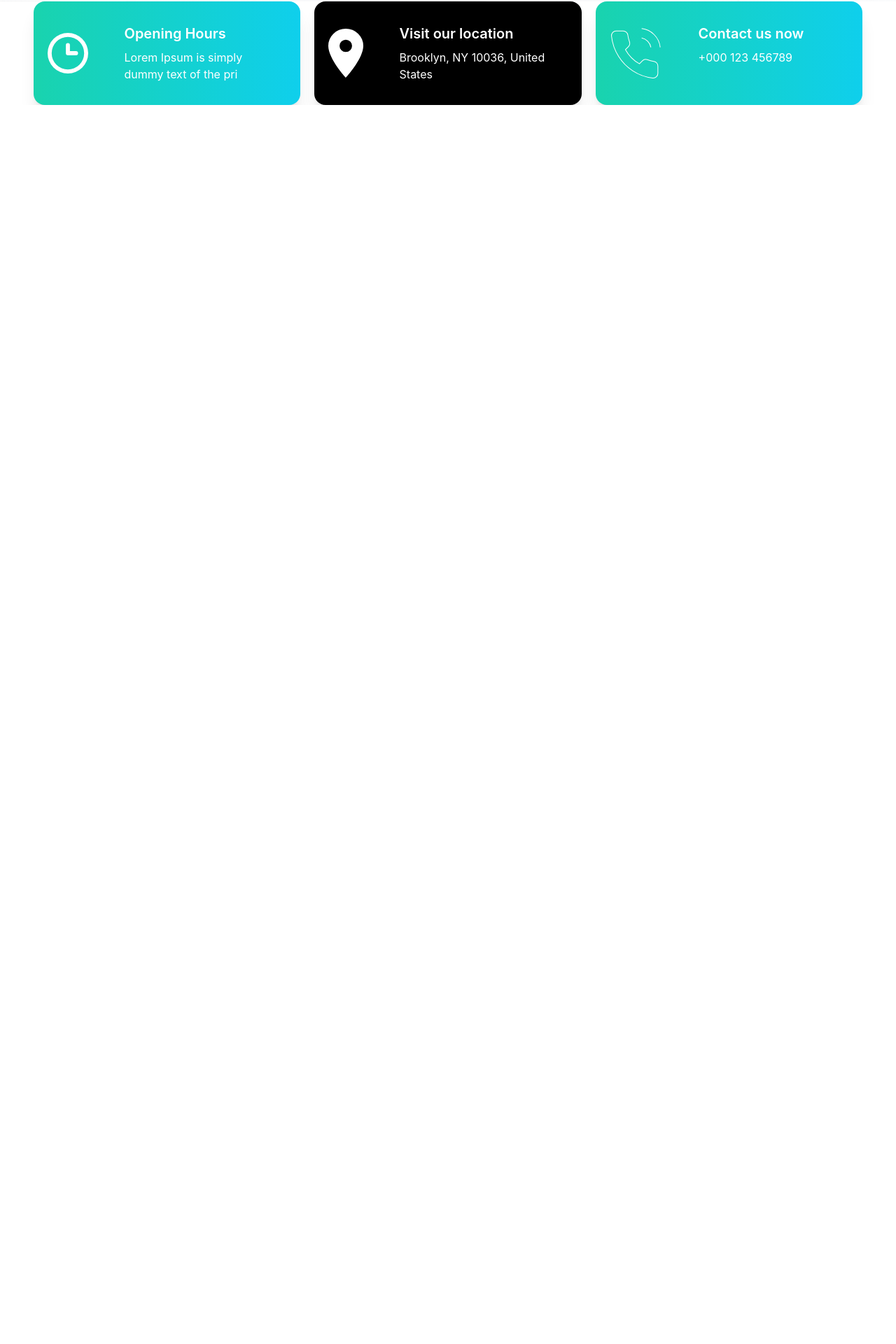
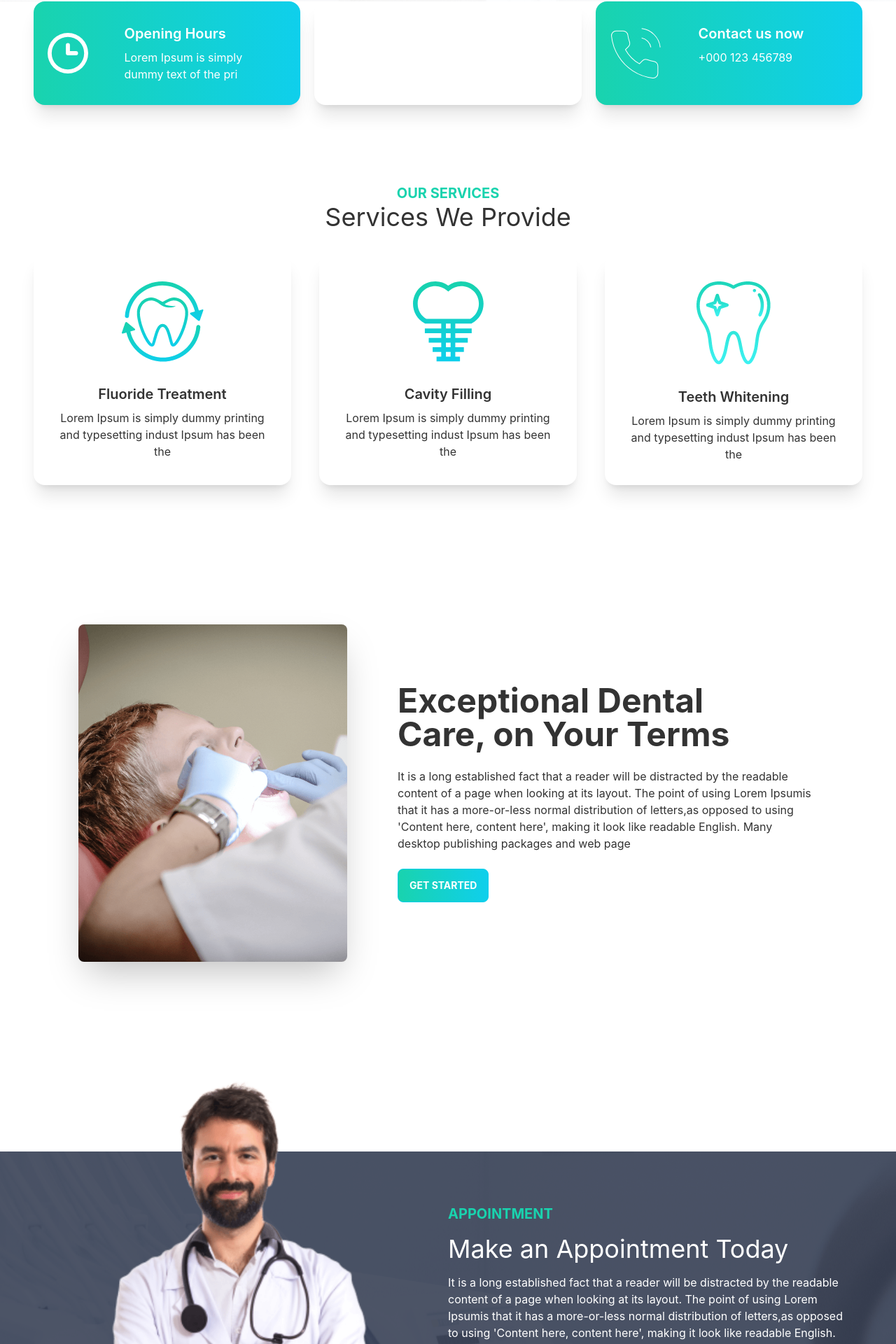
Before and after one commit to mdsohag65/doctors-portal-client, a React (Create React App) app: page / in a window 1280 px wide. Shown: the part 862-2782 px from the top of the page at 70% size. Before the commit the page ends 1012 px from the top, so only its background shows below. Built offline with nearby package versions, Linux system fonts and the light colour scheme.

Commit message:
done the appointment component

```diff
--- a/src/Pages/Home/Banner.js
+++ b/src/Pages/Home/Banner.js
@@ -9,12 +9,12 @@ const Banner = () => {
             background: `url(${bg})`,
             backgroundSize: 'cover'
         }}>
-            <div class="hero min-h-screen">
-                <div class="hero-content flex-col lg:flex-row-reverse">
-                    <img src={chair} class="max-w-sm rounded-lg shadow-2xl" />
+            <div className="hero min-h-screen">
+                <div className="hero-content flex-col lg:flex-row-reverse">
+                    <img src={chair} className="max-w-sm rounded-lg shadow-2xl" />
                     <div className='mr-5'>
-                        <h1 class="text-5xl font-bold">Your New Smile Starts <br /> Here</h1>
-                        <p class="py-6">Lorem Ipsum is simply dummy text of the printing and typesetting industry.<br /> Lorem Ipsum has been the industry's standard dummy text ever since the</p>
+                        <h1 className="text-5xl font-bold">Your New Smile Starts <br /> Here</h1>
+                        <p className="py-6">Lorem Ipsum is simply dummy text of the printing and typesetting industry.<br /> Lorem Ipsum has been the industry's standard dummy text ever since the</p>
                         <CommonBtn>Get Started</CommonBtn>
                     </div>
                 </div>
--- /dev/null
+++ b/src/Pages/Home/DentalService.js
@@ -0,0 +1,20 @@
+import React from 'react';
+import treatment from '../../assets/images/treatment.png';
+import CommonBtn from '../Shared/CommonBtn';
+
+const DentalService = () => {
+    return (
+        <div class="hero min-h-screen my-10">
+            <div class="hero-content flex-col lg:flex-row">
+                <img src={treatment} class="max-w-sm rounded-lg shadow-2xl" />
+                <div className='ml-14'>
+                    <h1 class="text-5xl font-bold">Exceptional Dental<br /> Care, on Your Terms</h1>
+                    <p class="py-6">It is a long established fact that a reader will be distracted by the readable content of a page when looking at its layout. The point of using Lorem Ipsumis that it has a more-or-less normal distribution of letters,as opposed to using 'Content here, content here', making it look like readable English. Many desktop publishing packages and web page</p>
+                    <CommonBtn>Get Started</CommonBtn>
+                </div>
+            </div>
+        </div>
+    );
+};
+
+export default DentalService;
--- a/src/Pages/Home/Home.js
+++ b/src/Pages/Home/Home.js
@@ -1,12 +1,16 @@
 import React from 'react';
 import Banner from './Banner';
 import Info from './Info';
+import MakeAppointment from './MakeAppointment';
+import Services from './Services';
 
 const Home = () => {
     return (
         <div>
             <Banner></Banner>
             <Info></Info>
+            <Services></Services>
+            <MakeAppointment></MakeAppointment>
         </div>
     );
 };
--- a/src/Pages/Home/Info.js
+++ b/src/Pages/Home/Info.js
@@ -16,7 +16,7 @@ const Info = () => {
             <InfoCard
                 cardTitle="Visit our location"
                 details="Brooklyn, NY 10036, United States"
-                bgClass="bg-black"
+                bgClass="bg-accent"
                 img={marker}
             ></InfoCard>
             <InfoCard
--- a/src/Pages/Home/InfoCard.js
+++ b/src/Pages/Home/InfoCard.js
@@ -6,8 +6,8 @@ const InfoCard = ({ img, cardTitle, details, bgClass }) => {
             <figure className='p-5'>
                 <img src={img} alt="Album" />
             </figure>
-            <div class="card-body text-white">
-                <h2 class="card-title">{cardTitle}</h2>
+            <div className="card-body text-white">
+                <h2 className="card-title">{cardTitle}</h2>
                 <p>{details}</p>
             </div>
         </div>
--- /dev/null
+++ b/src/Pages/Home/MakeAppointment.js
@@ -0,0 +1,28 @@
+import React from 'react';
+import doctor from '../../assets/images/doctor-small.png';
+import appointment from '../../assets/images/appointment.png'
+import CommonBtn from '../Shared/CommonBtn';
+
+const MakeAppointment = () => {
+    return (
+        <section
+            style={{
+                background: `url(${appointment})`
+            }}
+            className='flex justify-center items-center px-12 my-12'>
+            <div className='flex-1 hidden lg:block'>
+                <img className='mt-[-110px]' src={doctor} alt="" />
+            </div>
+            <div className='flex-1 text-white p-5'>
+                <h3 className='text-xl font-bold text-secondary'>
+                    APPOINTMENT
+                </h3>
+                <h2 className='text-4xl my-4'>Make an Appointment Today</h2>
+                <p className='my-4'>It is a long established fact that a reader will be distracted by the readable content of a page when looking at its layout. The point of using Lorem Ipsumis that it has a more-or-less normal distribution of letters,as opposed to using 'Content here, content here', making it look like readable English. Many desktop publishing packages and web page</p>
+                <CommonBtn>get started</CommonBtn>
+            </div>
+        </section>
+    );
+};
+
+export default MakeAppointment;
--- /dev/null
+++ b/src/Pages/Home/Service.js
@@ -0,0 +1,17 @@
+import React from 'react';
+
+const Service = ({ service }) => {
+    return (
+        <div class="card lg:max-w-lg bg-base-100 shadow-xl mt-8">
+            <figure class="px-10 pt-10">
+                <img className='w-28 h-28' src={service.img} alt="Shoes" class="rounded-xl" />
+            </figure>
+            <div class="card-body items-center text-center">
+                <h2 class="card-title">{service.name}</h2>
+                <p>{service.description}</p>
+            </div>
+        </div>
+    );
+};
+
+export default Service;
--- /dev/null
+++ b/src/Pages/Home/Services.js
@@ -0,0 +1,55 @@
+import React from 'react';
+import fluoride from '../../assets/images/fluoride.png';
+import cavity from '../../assets/images/cavity.png';
+import whitening from '../../assets/images/whitening.png';
+import Service from './Service';
+import DentalService from './DentalService';
+
+const Services = () => {
+    const services = [
+        {
+            _id: 1,
+            img: fluoride,
+            name: "Fluoride Treatment",
+            description: 'Lorem Ipsum is simply dummy printing and typesetting indust Ipsum has been the'
+
+        },
+        {
+            _id: 2,
+            img: cavity,
+            name: "Cavity Filling",
+            description: 'Lorem Ipsum is simply dummy printing and typesetting indust Ipsum has been the'
+
+        },
+        {
+            _id: 3,
+            img: whitening,
+            name: "Teeth Whitening",
+            description: 'Lorem Ipsum is simply dummy printing and typesetting indust Ipsum has been the'
+
+        },
+    ]
+    return (
+        <section className='my-28'>
+            <div className='px-12'>
+                <div className='text-center'>
+                    <h3 className='text-xl text-secondary font-bold'>OUR SERVICES</h3>
+                    <h2 className='text-4xl'>Services We Provide</h2>
+                </div>
+                <div className='grid sm:grid-cols-1 md:grid-cols-2 lg:grid-cols-3 gap-10'>
+                    {
+                        services.map(service => <Service
+                            key={service._id}
+                            service={service}
+                        ></Service>)
+                    }
+                </div>
+            </div>
+            <div className='px-24'>
+                <DentalService></DentalService>
+            </div>
+        </section>
+    );
+};
+
+export default Services;
--- /dev/null
+++ b/src/Pages/Home/Testimonials.js
@@ -0,0 +1,11 @@
+import React from 'react';
+
+const Testimonials = () => {
+    return (
+        <div>
+
+        </div>
+    );
+};
+
+export default Testimonials;
--- a/src/Pages/Shared/Navbar.js
+++ b/src/Pages/Shared/Navbar.js
@@ -11,20 +11,20 @@ const Navbar = () => {
         <li><Link to="/login">Login</Link></li>
     </>
     return (
-        <div class="navbar bg-base-100">
-            <div class="navbar-start">
-                <div class="dropdown">
-                    <label tabindex="0" class="btn btn-ghost lg:hidden">
-                        <svg xmlns="http://www.w3.org/2000/svg" class="h-5 w-5" fill="none" viewBox="0 0 24 24" stroke="currentColor"><path stroke-linecap="round" stroke-linejoin="round" stroke-width="2" d="M4 6h16M4 12h8m-8 6h16" /></svg>
+        <div className="navbar bg-base-100">
+            <div className="navbar-start">
+                <div className="dropdown">
+                    <label tabindex="0" className="btn btn-ghost lg:hidden">
+                        <svg xmlns="http://www.w3.org/2000/svg" className="h-5 w-5" fill="none" viewBox="0 0 24 24" stroke="currentColor"><path stroke-linecap="round" stroke-linejoin="round" stroke-width="2" d="M4 6h16M4 12h8m-8 6h16" /></svg>
                     </label>
-                    <ul tabindex="0" class="menu menu-compact dropdown-content mt-3 p-2 shadow bg-base-100 rounded-box w-52">
+                    <ul tabindex="0" className="menu menu-compact dropdown-content mt-3 p-2 shadow bg-base-100 rounded-box w-52">
                         {menuItems}
                     </ul>
                 </div>
-                <a class="btn btn-ghost normal-case text-xl">Doctors Portal</a>
+                <a className="btn btn-ghost normal-case text-xl">Doctors Portal</a>
             </div>
-            <div class="navbar-center hidden lg:flex">
-                <ul class="menu menu-horizontal p-0">
+            <div className="navbar-center hidden lg:flex">
+                <ul className="menu menu-horizontal p-0">
                     {menuItems}
                 </ul>
             </div>
```
